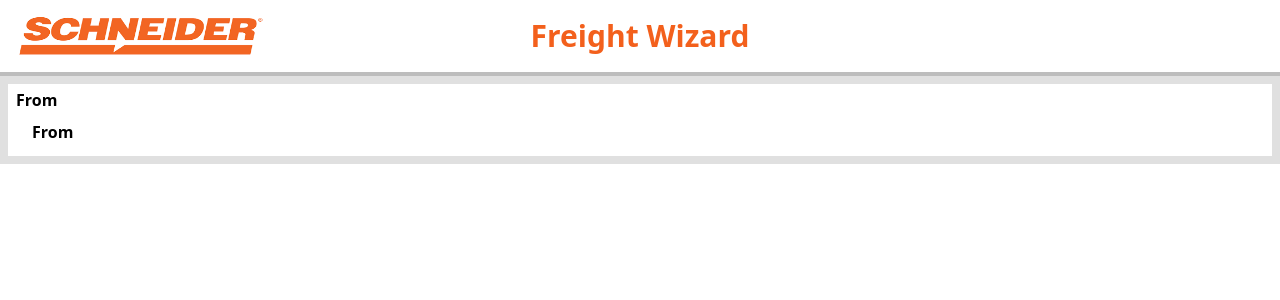
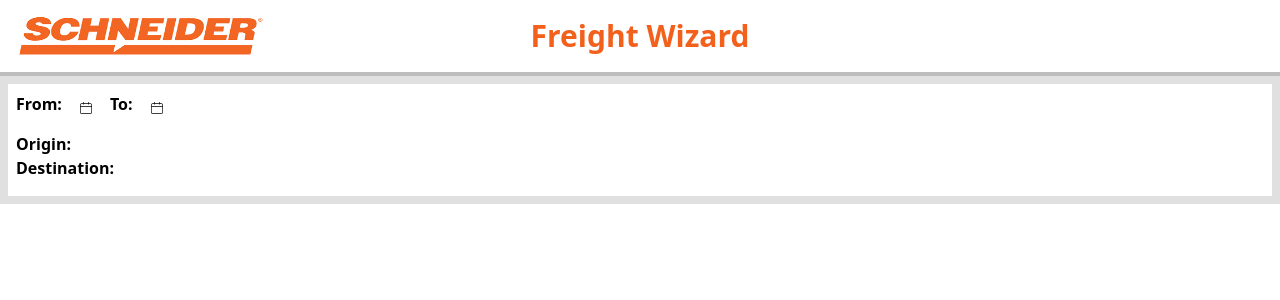
Before and after one commit to riyakore/Capstone_Schneider_Team, a React (Vite) app in the folder frontend/: page / in a window 1280 px wide. Shown: the top 300 px of the page. Built offline with nearby package versions, Linux system fonts and the light colour scheme.

Commit message:
add calendar feature

```diff
--- a/frontend/package.json
+++ b/frontend/package.json
@@ -14,6 +14,7 @@
     "date-fns": "^4.1.0",
     "react": "^19.0.0",
     "react-dom": "^19.0.0",
+    "react-icons": "^5.5.0",
     "tailwindcss": "^4.0.7"
   },
   "devDependencies": {
--- /dev/null
+++ b/frontend/src/components/CalendarButton.jsx
@@ -0,0 +1,96 @@
+import {useState} from 'react';
+import {format, startOfMonth, endOfMonth, eachDayOfInterval,
+    isSameMonth, isSameDay, addMonths, subMonths, isBefore,
+    startOfWeek, endOfWeek} from 'date-fns';
+import { CiCalendar } from "react-icons/ci";
+import { FaArrowRight } from "react-icons/fa";
+import { FaArrowLeft } from "react-icons/fa";
+
+function CalendarButton() {
+    const [selectedDate, setSelectedDate] = useState("");
+    const [currentMonth, setCurrentMonth] = useState(Date.now());
+    const [showCalendar, setShowCalendar] = useState(false);
+    console.log(currentMonth)
+
+    const monthStart = startOfMonth(currentMonth);
+    const monthEnd = endOfMonth(currentMonth);
+    const startDate = startOfWeek(monthStart);
+    const endDate = endOfWeek(monthEnd);
+
+    const daysInMonth = eachDayOfInterval({start : startDate, end: endDate});
+
+    const handlePrevMonth = () => setCurrentMonth(subMonths(currentMonth, 1));
+    const handleNextMonth = () => setCurrentMonth(addMonths(currentMonth, 1));
+
+    const handleDateClick = (date) => {
+        if (!isBefore(date, new Date())) {
+            setSelectedDate(date);
+            setShowCalendar(false);
+        }
+    }
+
+    return(
+        <div className="relative">
+            <button
+                onClick={() => setShowCalendar(!showCalendar)}
+                className="px-4 py-2 text-black font-bold rounded-md hover:cursor-pointer"
+            >
+                <CiCalendar/>
+            </button>
+
+            {showCalendar && (
+                <div className="absolute top-12 left-0 bg-white border rounded-lg shadow-lg p-4 z-10 w-64">
+                    <div className="flex justify-between items-center mb-4">
+                        <button
+                            onClick={handlePrevMonth}
+                            className="p-2 hover:cursor-pointer hover:scale-105 hover:bg-grey-300 rounded-full "
+                        >
+                            <FaArrowLeft/>
+                        </button>
+                        <span className="font-semibold">
+                            {format(currentMonth, 'MMMM yyyy')}
+                        </span>
+                        <button
+                            onClick={handleNextMonth}
+                            className="p-2 hover:cursor-pointer hover:scale-105 hover:bg-grey-300 rounded-full "
+                        >
+                            <FaArrowRight/>
+                        </button>
+                    </div>
+
+                    <div className="grid grid-cols-7 gap-5">
+                        {['Sun', 'Mon', 'Tue', 'Wed', 'Thu', 'Fri', 'Sat'].map(day => (
+                            <div key={day} className="text-xs text-grey-500">
+                                {day}
+                            </div>
+                        ))}
+
+                        {daysInMonth.map(date => {
+                            const isDisabled = isBefore(date, Date.now());
+                            const isSelected = selectedDate && isSameDay(date, selectedDate);
+                            const isCurrentMonth = isSameMonth(date, currentMonth);
+
+                            return (
+                                <button
+                                    key={date.toString()}
+                                    onClick={() => handleDateClick(date)}
+                                    disabled={isDisabled}
+                                    className={`
+                                        p-2 rounded-md text-sm hover:cursor-pointer hover:scale-105
+                                        ${isSelected ? 'bg-primary text-white' : ''}
+                                        ${!isCurrentMonth ? 'text-grey-400' : ''}
+                                        ${isDisabled ? 'opacity-50' : ''}
+                                    `}
+                                >
+                                    {format(date, 'd')}
+                                </button>
+                            );
+                        })}
+                    </div>
+                </div>
+            )}
+        </div>
+    );
+}
+
+export default CalendarButton;
--- a/frontend/src/modal/CalendarModal.jsx
+++ /dev/null
@@ -1,94 +0,0 @@
-import {useState} from 'react';
-import {format, startOfMonth, endOfMonth, eachDayOfInterval,
-    isSameMonth, isSameDay, addMonths, subMonths, isBefore,
-    startOfWeek, endOfWeek} from 'date-fns';
-
-function CalendarModal() {
-    const [selectedDate, setSelectedDate] = useState("");
-    const [currentMonth, setCurrentMonth] = useState(Date.now());
-    const [showCalendar, setShowCalendar] = useState(false);
-    console.log(currentMonth)
-
-    const monthStart = startOfMonth(currentMonth);
-    const monthEnd = endOfMonth(currentMonth);
-    const startDate = startOfWeek(monthStart);
-    const endDate = endOfWeek(monthEnd);
-
-    const daysInMonth = eachDayOfInterval({start : startDate, end: endDate});
-
-    const handlePrevMonth = () => setCurrentMonth(subMonths(currentMonth, 1));
-    const handleNextMonth = () => setCurrentMonth(addMonths(currentMonth, 1));
-
-    const handleDateClick = (date) => {
-        if (!isBefore(date, new Date())) {
-            setSelectedDate(date);
-            setShowCalendar(false);
-        }
-    }
-
-    return(
-        <div className="relative">
-            <button
-                onClick={() => setShowCalendar(!showCalendar)}
-                className="px-4 py-2 text-black font-bold rounded-md hover:cursor-pointer"
-            >
-                {selectedDate ? format(selectedDate, 'MMM dd, YYYY') : 'From'}
-            </button>
-
-            {showCalendar && (
-                <div className="absolute top-12 left-0 bg-white border rounded-lg shadow-lg p-4 z-10 w-64">
-                    <div className="flex justify-between items-center mb-4">
-                        <button
-                            onClick={handlePrevMonth}
-                            className="p-2 hover:cursor-pointer hover:scale-105 bg-grey-400 hover:bg-grey-300 rounded-full "
-                        >
-                            ←
-                        </button>
-                        <span className="font-semibold">
-                            {format(currentMonth, 'MMMM yyyy')}
-                        </span>
-                        <button
-                            onClick={handleNextMonth}
-                            className="p-2 hover:cursor-pointer hover:scale-105 bg-grey-400 hover:bg-grey-300 rounded-full "
-                        >
-                            →
-                        </button>
-
-                        <div className="grid grid-cols-7 gap-5">
-                            {['Sun', 'Mon', 'Tue', 'Wed', 'Thu', 'Fri', 'Sat'].map(day => (
-                                <div key={day} className="text-xs text-grey-500">
-                                    {day}
-                                </div>
-                            ))}
-
-                            {daysInMonth.map(date => {
-                                const isDisabled = isBefore(date, Date.now());
-                                const isSelected = selectedDate && isSameDay(date, selectedDate);
-                                const isCurrentMonth = isSameMonth(date, currentMonth);
-
-                                return (
-                                    <button
-                                        key={date.toString()}
-                                        onClick={() => handleDateClick(date)}
-                                        disabled={isDisabled}
-                                        className={`
-                                            p-2 rounded-md text-sm
-                                            ${isSelected ? 'bg-primary text-white' : ''}
-                                            ${!isSelected && isCurrentMonth ? 'hover:bg-grey-100' : ''}
-                                            ${!isCurrentMonth ? 'text-grey-400' : ''}
-                                            ${isDisabled ? 'opacity-50 cursor-not-allowed' : ''}
-                                        `}
-                                    >
-                                        {format(date, 'd')}
-                                    </button>
-                                );
-                            })}
-                        </div>
-                    </div>
-                </div>
-            )}
-        </div>
-    );
-}
-
-export default CalendarModal;
--- a/frontend/src/pages/ChooseLocationsPage.jsx
+++ b/frontend/src/pages/ChooseLocationsPage.jsx
@@ -1,7 +1,11 @@
 import {useState} from 'react';
-import CalendarModal from '../modal/CalendarModal';
+import CalendarButton from '../components/CalendarButton';
 
 function ChooseLocationsPage() {
+    const [startDate, setStartDate] = useState("");
+    const [endDate, setEndDate] = useState("");
+    const [origin, setOrigin] = useState("");
+    const [destination, setDestination] = useState("");
 
     /*
     <Header/>
@@ -12,16 +16,29 @@
             -><Origin>
             -><Stops>
             -><Dest>
+            -> roundtrip?
+            ->
         <Map>
         <SearchButton>
     */
 
     return (
         <div className="bg-grey-300 border-t-4 border-grey-400 p-2">
-            <div className="bg-white px-2 py-1">
-                <p className="font-bold">From</p>
-                <CalendarModal/>
+            <div className="bg-white px-2 py-2">
+                <div className="flex">
+                    <p className="font-bold">From:</p>
+                    <CalendarButton date={startDate}/>
+                    <span>{startDate}</span>
+                    <p className="font-bold">To:</p>
+                    <span>{endDate}</span>
+                    <CalendarButton date={endDate}/>
+                </div>
+                <div className="py-2">
+                    <p className="font-bold">Origin:</p>
+                    <p className="font-bold">Destination:</p>
+                </div>
             </div>
+
         </div>
     )
 }
```
Also changed, not shown: 1 other file (tests, documents, lock files or other folders).
